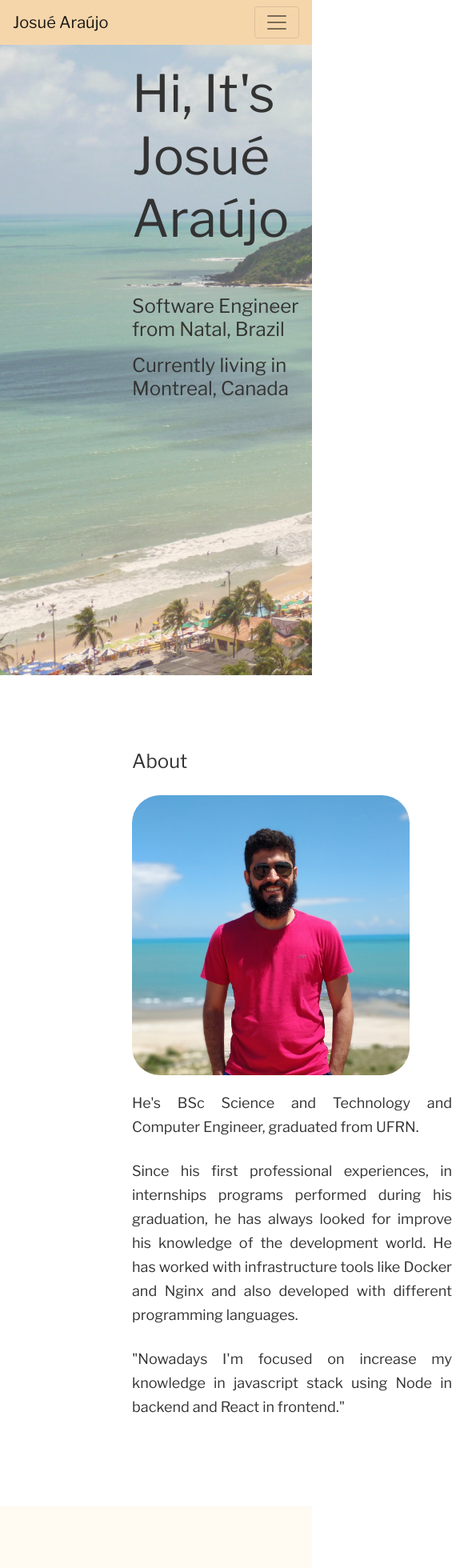
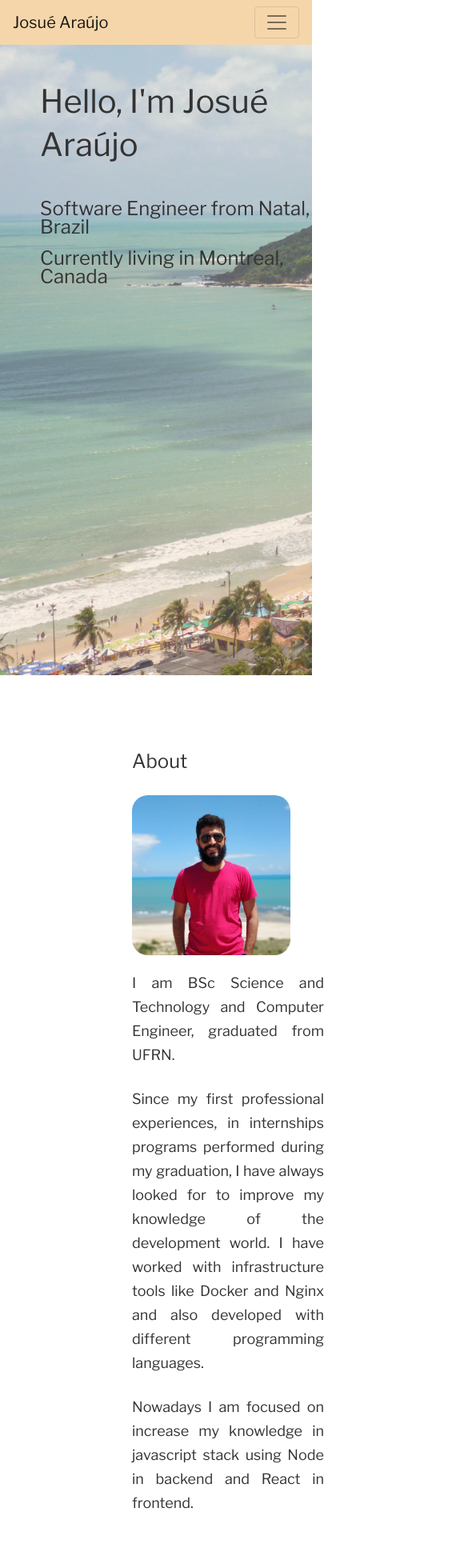
Before and after one commit to josuearaujo/josuearaujo.github.io, a React (Create React App) app: page / in a window 390 px wide. Shown: the top 1960 px of the page at 80% size, 565 px wide, since content can reach past the window. Built offline with nearby package versions, Linux system fonts and the light colour scheme.

Commit message:
Fix responsivity issues

```diff
--- a/src/pages/About/index.tsx
+++ b/src/pages/About/index.tsx
@@ -14,20 +14,19 @@ const About: React.FC = () => (
 
           <AboutText>
             <p>
-              He&apos;s BSc Science and Technology and Computer Engineer,
-              graduated from UFRN.
+              I am BSc Science and Technology and Computer Engineer, graduated
+              from UFRN.
             </p>
             <p>
-              Since his first professional experiences, in internships programs
-              performed during his graduation, he has always looked for improve
-              his knowledge of the development world. He has worked with
+              Since my first professional experiences, in internships programs
+              performed during my graduation, I have always looked for to
+              improve my knowledge of the development world. I have worked with
               infrastructure tools like Docker and Nginx and also developed with
               different programming languages.
             </p>
             <p>
-              &quot;Nowadays I&apos;m focused on increase my knowledge in
-              javascript stack using Node in backend and React in
-              frontend.&quot;
+              Nowadays I am focused on increase my knowledge in javascript stack
+              using Node in backend and React in frontend.
             </p>
           </AboutText>
         </AboutInfos>
--- a/src/pages/About/styles.ts
+++ b/src/pages/About/styles.ts
@@ -7,6 +7,10 @@ export const Container = styled.div`
 
 export const Content = styled.div`
   margin: 93px 165px;
+
+  @media (max-width: 350px) {
+    margin: 93px 75px;
+  }
 
   color: #333333;
 
@@ -27,6 +31,11 @@ export const AboutInfos = styled.div`
     height: 350px;
     width: 350px;
     border-radius: 10%;
+
+    @media (max-width: 500px) {
+      width: 200px;
+      height: 200px;
+    }
   }
 `;
 
@@ -39,6 +48,10 @@ export const AboutText = styled.div`
     line-height: 30px;
     font-weight: 400;
     text-align: justify;
+
+    @media (max-width: 500px) {
+      width: 240px;
+    }
   }
 
   > p + p {
--- a/src/pages/Contact/styles.ts
+++ b/src/pages/Contact/styles.ts
@@ -19,6 +19,10 @@ export const Content = styled.div`
     padding-top: 93px;
     font-size: 24px;
     line-height: 29px;
+
+    @media (max-width: 400px) {
+      padding: 93px 50px;
+    }
   }
 `;
 
@@ -29,8 +33,10 @@ export const ContactInformation = styled.div`
   align-items: flex-start;
   justify-content: space-evenly;
   margin: auto;
+  flex-wrap: wrap;
 
   > a {
     text-decoration: none;
+    margin: 0 5px;
   }
 `;
--- a/src/pages/Intro/index.tsx
+++ b/src/pages/Intro/index.tsx
@@ -7,7 +7,7 @@ const Intro: React.FC = () => (
     <BackgroundImage>
       <Element name="intro">
         <MainText>
-          <p>Hi, It&apos;s Josué Araújo</p>
+          <p>Hello, I&apos;m Josué Araújo</p>
         </MainText>
       </Element>
 
--- a/src/pages/Intro/styles.ts
+++ b/src/pages/Intro/styles.ts
@@ -30,10 +30,20 @@ export const MainText = styled.div`
   margin-left: 165px;
   margin-top: 20%;
 
+  @media (max-width: 500px) {
+    margin-top: 100px;
+    margin-left: 50px;
+  }
+
   > p {
     font-weight: 400;
     font-size: 64px;
     line-height: 78px;
+
+    @media (max-width: 768px) {
+      font-size: 40px;
+      line-height: 54px;
+    }
   }
 `;
 
@@ -41,8 +51,18 @@ export const InfoText = styled.div`
   margin-left: 165px;
   margin-top: 40px;
 
+  @media (max-width: 500px) {
+    margin-top: 25px;
+    margin-left: 50px;
+  }
+
   > p {
     font-size: 24px;
     line-height: 29px;
+
+    @media (max-width: 768px) {
+      font-size: 18;
+      line-height: 23px;
+    }
   }
 `;
--- a/src/pages/Skills/styles.ts
+++ b/src/pages/Skills/styles.ts
@@ -19,19 +19,17 @@ export const Content = styled.div`
     padding: 93px 165px;
     font-size: 24px;
     line-height: 29px;
+
+    @media (max-width: 400px) {
+      padding: 93px 50px;
+    }
   }
 `;
 
 export const SkillsContent = styled.div`
-  min-width: 300px;
+  min-width: 250px;
   width: 60%;
   margin: auto auto;
   flex: 5;
   padding-top: 100px;
-  /* align-self: center;
-  justify-self: center; */
-  /* height: 100%; */
-  /* padding-top: 100px; */
-  /* margin: auto;
-  padding: auto; */
 `;
```
